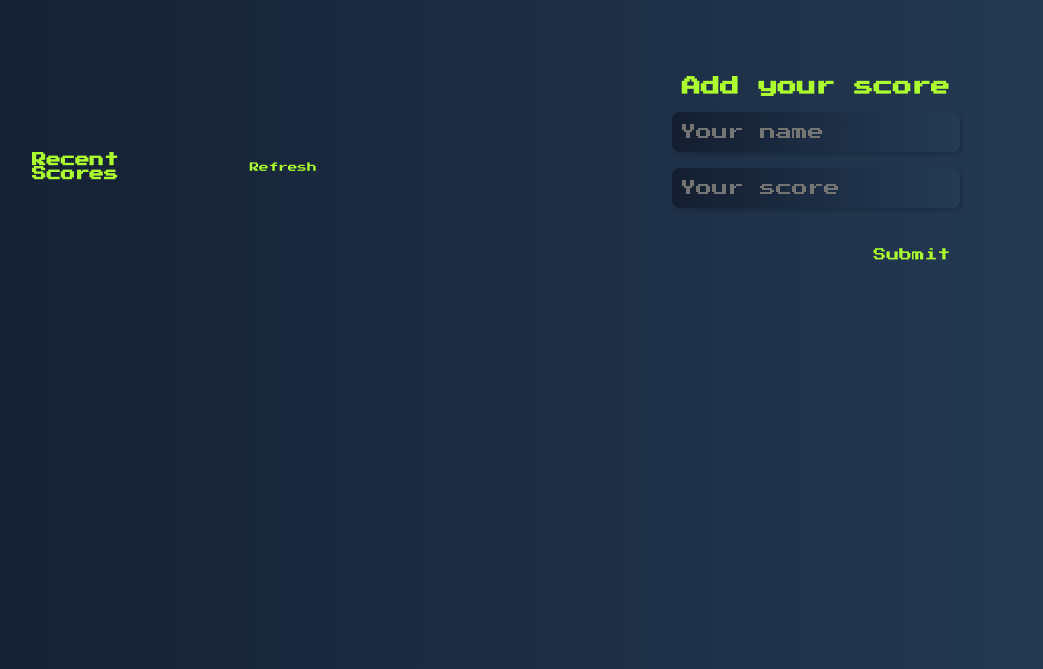
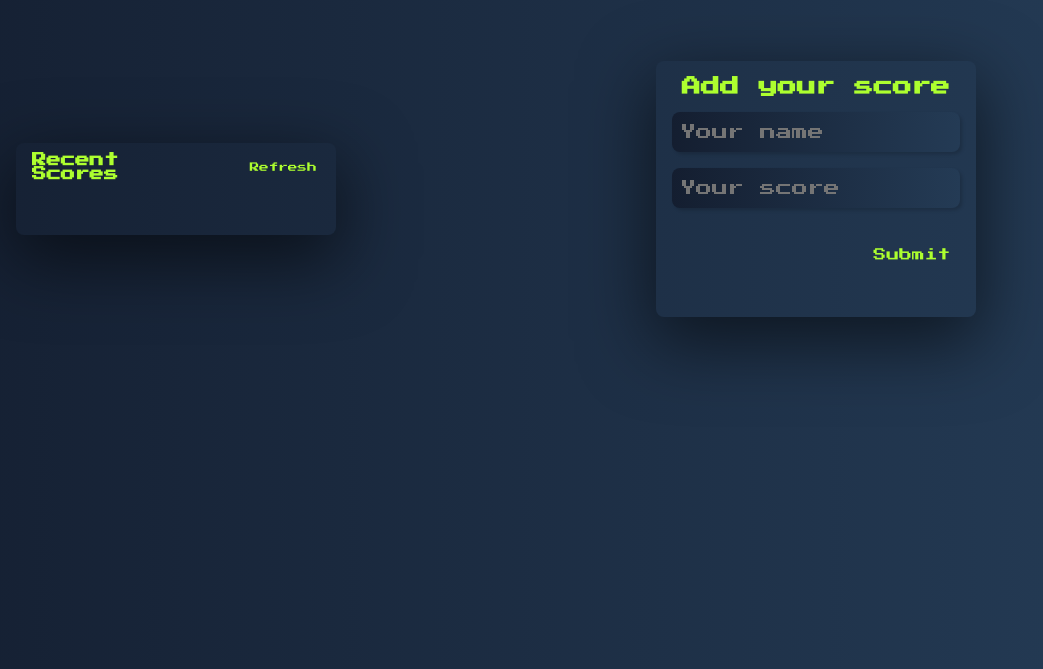
Before and after one commit to mosidrum/Leaderboard, a website built with webpack: page src/index.html in a window 1280 px wide. Shown: the part 131-800 px from the top of the page, without its empty margins (144-1187 px from the left). Built offline with nearby package versions, Linux system fonts and the light colour scheme; no server answers.

Commit message:
Fix style error

```diff
--- a/src/style.css
+++ b/src/style.css
@@ -37,7 +37,7 @@ body {
   padding: 0.5rem;
   width: 25%;
   font-size: 1rem;
-  box-shadow: rgba(0px, 0px, 0px, 0.56) 0px 22px 70px 4px;
+  box-shadow: rgba(0, 0, 0, 0.56) 0px 22px 70px 4px;
   border: none;
   border-radius: 0.5rem;
 }
@@ -123,7 +123,7 @@ form {
   display: flex;
   flex-direction: column;
   position: relative;
-  box-shadow: rgba(0px, 0px, 0px, 0.56) 0px 22px 70px 4px;
+  box-shadow: rgba(0, 0, 0, 0.56) 0px 22px 70px 4px;
 }
 
 form input {
```
